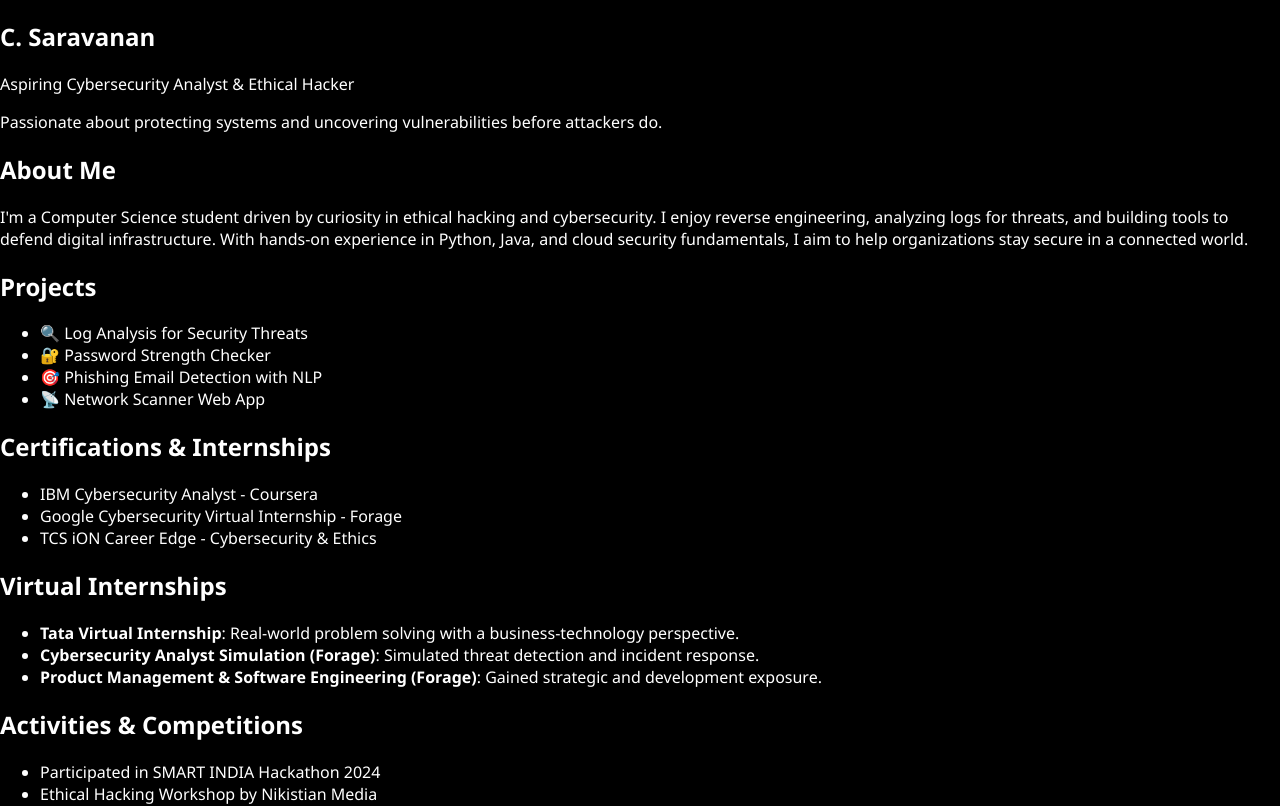
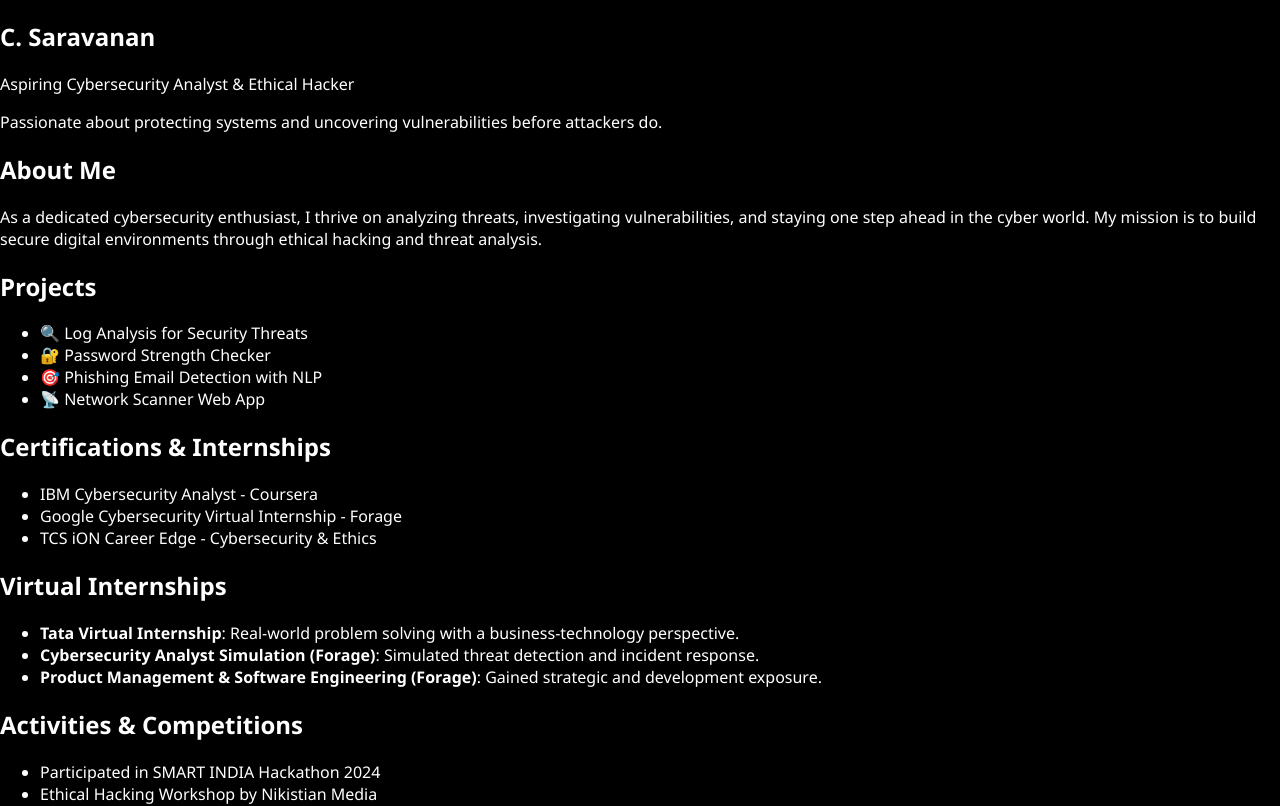
Before and after one commit to Saravanangrizz/My_Cybersecurity_portfolio, a React (Create React App) app: page / in a window 1280 px wide. Shown: the top 806 px of the page. Built offline with nearby package versions, Linux system fonts and the light colour scheme.

Commit message:
Update About.js

```diff
--- a/src/components/About.js
+++ b/src/components/About.js
@@ -1,12 +1,18 @@
-export default function About() {
-    return (
-      <section className="bg-gray-900 text-white px-10 py-12">
-        <h2 className="text-3xl font-bold text-green-400">About Me</h2>
-        <p className="mt-4 text-lg">
-          I'm a Computer Science student driven by curiosity in ethical hacking and cybersecurity.
-          I enjoy reverse engineering, analyzing logs for threats, and building tools to defend digital infrastructure.
-          With hands-on experience in Python, Java, and cloud security fundamentals, I aim to help organizations stay secure in a connected world.
-        </p>
-      </section>
-    );
-  }
+import React from 'react';
+import { motion } from 'framer-motion';
+
+const About = () => (
+  <motion.section
+    initial={{ opacity: 0 }}
+    whileInView={{ opacity: 1 }}
+    transition={{ delay: 0.3, duration: 1 }}
+  >
+    <h2>About Me</h2>
+    <p>
+      As a dedicated cybersecurity enthusiast, I thrive on analyzing threats, investigating vulnerabilities, and staying one step ahead in the cyber world.
+      My mission is to build secure digital environments through ethical hacking and threat analysis.
+    </p>
+  </motion.section>
+);
+
+export default About;
```
